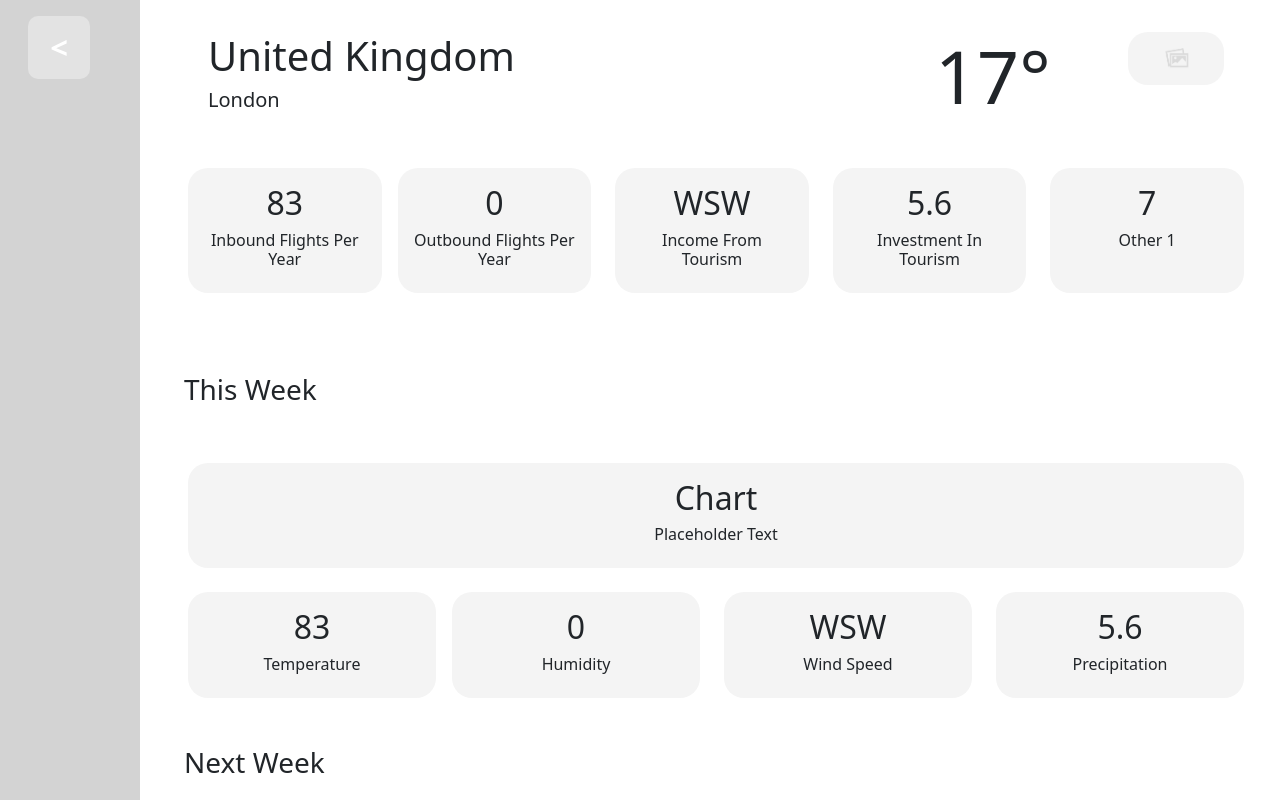
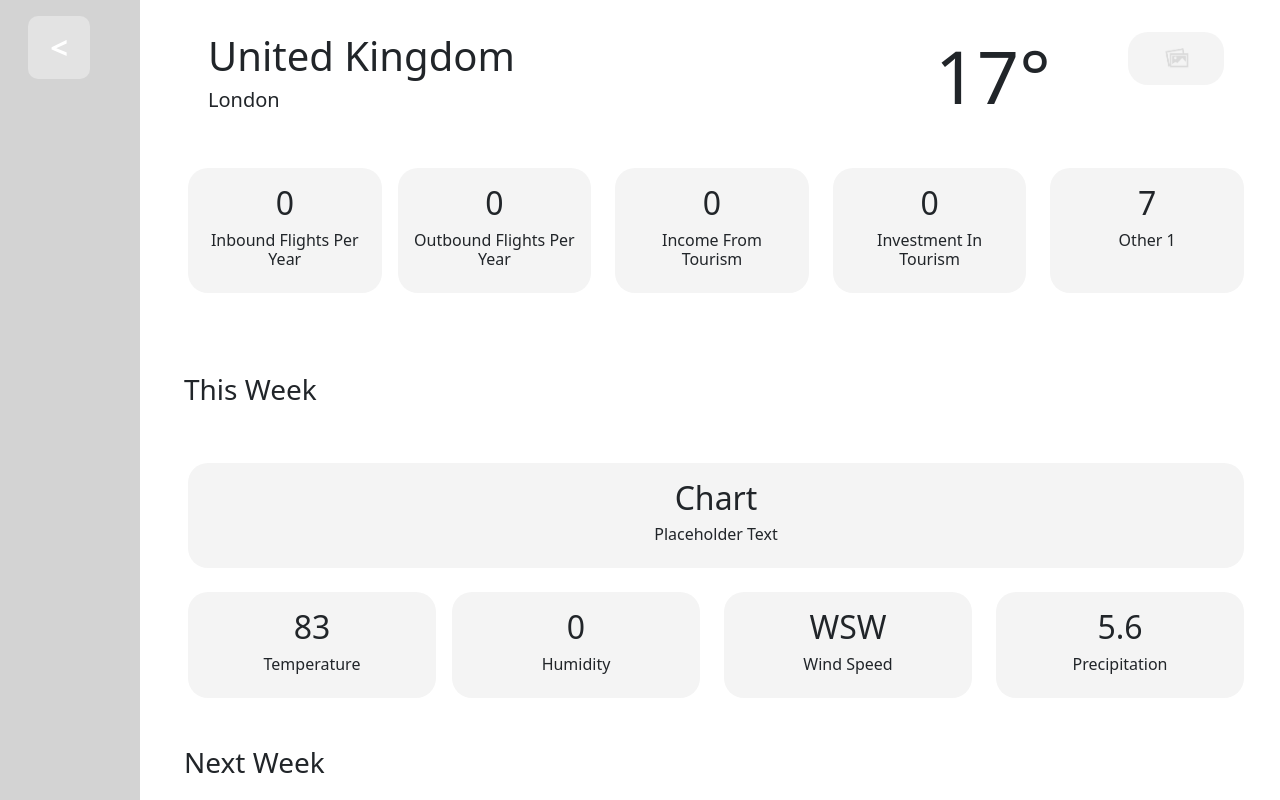
Before and after one commit to tristanjkay/test, a plain HTML site: page s3flights.html in a window 1280 px wide. Drawn offline with nearby package versions, Linux system fonts and the light colour scheme; files whose address does not match are found by name.

Commit message:
update tourism

```diff
--- a/s3flights.html
+++ b/s3flights.html
@@ -76,7 +76,7 @@
 
                   <div class="row" style="padding-top: 2rem; padding-bottom: 2rem;">
                     <div class="col greyblock" style = "margin:1rem; margin-top:.5rem; margin-right:.5rem; text-align: center;">
-                      <h2 id ="ph_flightarrivals">83</h2>
+                      <h2 id ="ph_flightarrivals">0</h2>
                         <h6>Inbound Flights Per Year</h6>
                     </div>
                     <div class="col greyblock" style = "margin:1rem; margin-top:.5rem; margin-left:.5rem; text-align: center;">
@@ -84,11 +84,11 @@
                         <h6>Outbound Flights Per Year</h6>
                     </div>
                     <div class="col greyblock" style = "margin:1rem; margin-top:.5rem; margin-left:.5rem; text-align: center;">
-                      <h2 id = "ph_tourismincome">WSW</h2>
+                      <h2 id = "ph_tourismincome">0</h2>
                         <h6>Income From Tourism</h6>
                     </div>
                     <div class="col greyblock" style = "margin:1rem; margin-top:.5rem; margin-left:.5rem; text-align: center;">
-                      <h2 id ="ph_tourisminvestment">5.6</h2>
+                      <h2 id ="ph_tourisminvestment">0</h2>
                         <h6>Investment In Tourism</h6>
                     </div>
                     <div class="col greyblock" style = "margin:1rem; margin-top:.5rem; margin-left:.5rem; text-align: center;">
--- a/screen3.js
+++ b/screen3.js
@@ -106,4 +106,4 @@ if (chLine) {
 $('#ph_tourismincome').html(JSON.parse(localStorage.selectedCountry).tourismincome.value);
 $('#ph_flightarrivals').html(JSON.parse(localStorage.selectedCountry).arrivals.value);
 $('#ph_flightdepartures').html(JSON.parse(localStorage.selectedCountry).departures.value);
-$('#ph_tourisminvestment').html(JSON.parse(localStorage.selectedCountry).departures.value);//NOPE
+//$('#ph_tourisminvestment').html(JSON.parse(localStorage.selectedCountry).departures.value); //NOPE
```
